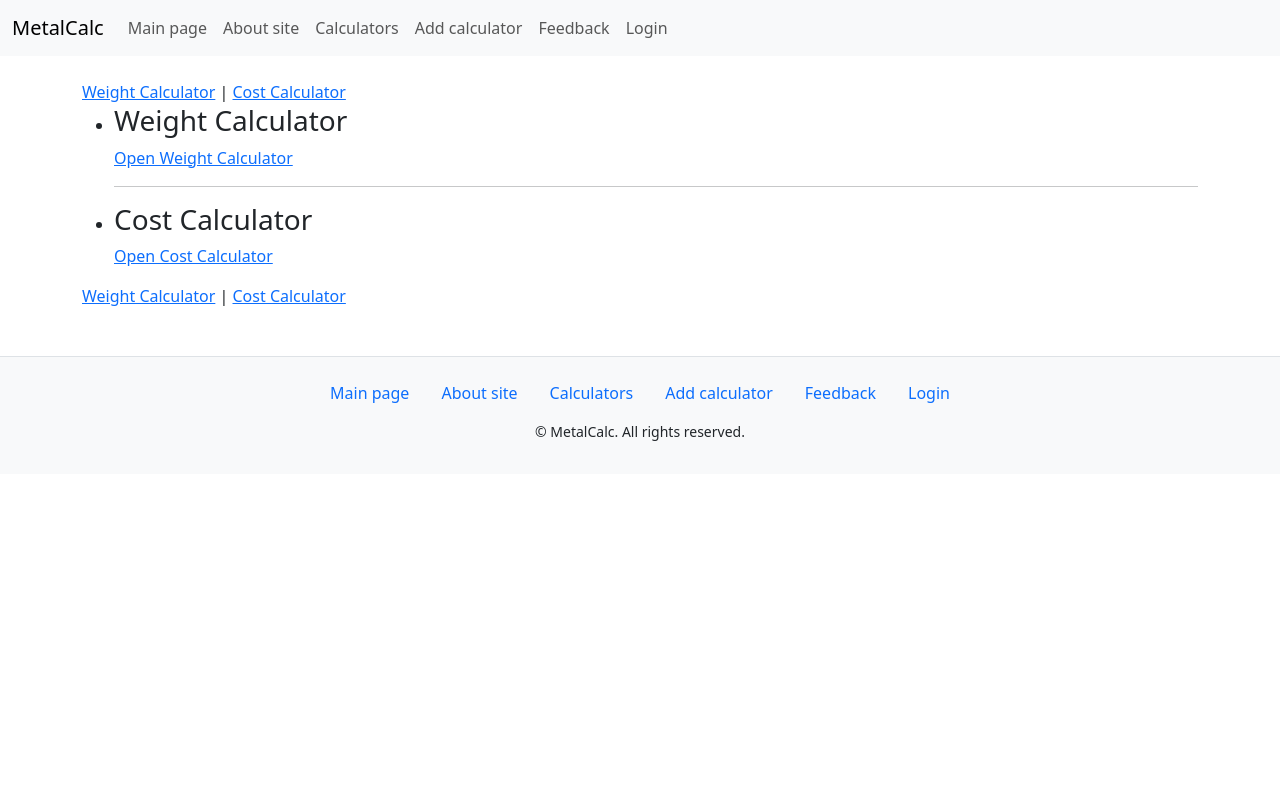
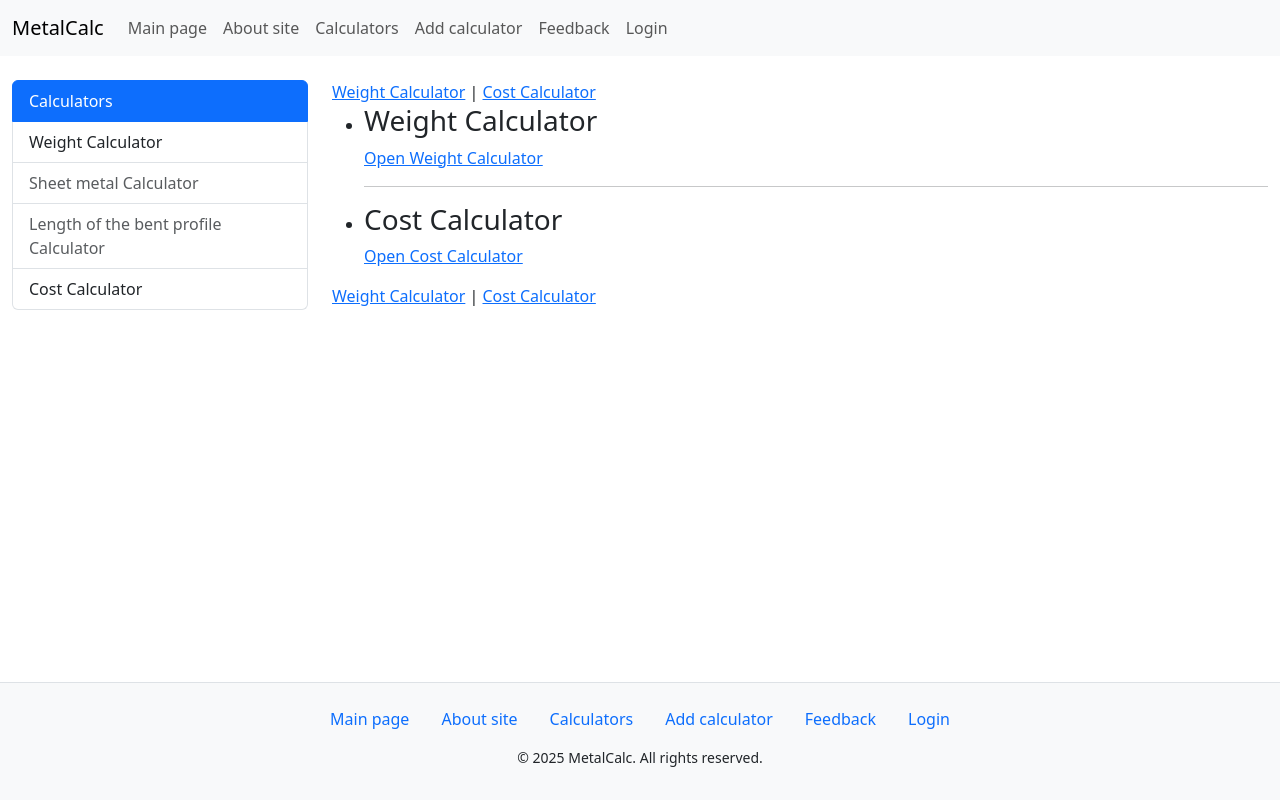
Before and after one commit to MikeJames37/calculator-django, a Django app: page / in a window 1280 px wide. Run offline with Django 4.2, Linux system fonts and the light colour scheme.

Commit message:
feat(base template): add side-bar

```diff
--- /dev/null
+++ b/calculator/calc/templates/calc/list_calculators.html
@@ -0,0 +1,11 @@
+{% for calc in calcs %}
+    {% if calc.published == False %}
+        <a href="{% url 'calc' calc.slug %}" class="list-group-item list-group-item-action disabled text-muted" tabindex="-1" aria-disabled="true">{{ calc.title }}</a>
+    {% else %}
+        {% if calc.slug == calc_selected %}
+            <a href="{% url 'calc' calc.slug %}" class="list-group-item list-group-item-action active">{{ calc.title }}</a>
+        {% else %}
+            <a href="{% url 'calc' calc.slug %}" class="list-group-item list-group-item-action">{{ calc.title }}</a>
+        {% endif %}
+    {% endif %}
+{% endfor %}
--- /dev/null
+++ b/calculator/calc/templatetags/calc_tags.py
@@ -0,0 +1,13 @@
+from django import template
+import calc.views as views
+
+register = template.Library()
+
+@register.simple_tag()
+def get_calculators():
+    return views.CALCS
+
+@register.inclusion_tag('calc/list_calculators.html')
+def show_calculators(calc_selected=None):
+    calc = views.CALCS
+    return {'calcs': calc, 'calc_selected': calc_selected}
--- a/calculator/calc/views.py
+++ b/calculator/calc/views.py
@@ -4,7 +4,7 @@ from django.template.defaultfilters import title
 from datetime import datetime
 
 
-menu = [
+MENU = [
         {'title': 'Home page', 'url_name': 'index'},
         {'title': 'About site', 'url_name': 'about'},
         {'title': 'Calculators', 'url_name': 'calculators'},
@@ -13,18 +13,20 @@ menu = [
         {'title': 'Login', 'url_name': 'login'},
         ]
 
-calcs = [
+CALCS = [
     {'title': 'Weight Calculator', 'slug': 'weight', 'published': True},
     {'title': 'Sheet metal Calculator', 'slug': 'sheet-metal', 'published': False},
     {'title': 'Length of the bent profile Calculator', 'slug': 'length-bent-profile', 'published': False},
     {'title': 'Cost Calculator', 'slug': 'cost', 'published': True},
 ]
-data = {'title': 'Main Page',
-        'menu': menu,
-        'calcs': calcs,}
+DATA = {'title': 'Main Page',
+        'menu': MENU,
+        'calcs': CALCS,
+        'year': datetime.now().year,
+        'calc_selected': None,}
 
 def index(request):
-    return render(request, 'calc/index.html', context=data)
+    return render(request, 'calc/index.html', context=DATA)
 
 def calcs(request, calc_slug: str):
     return HttpResponse(f'Calculators {calc_slug} page')
@@ -33,7 +35,7 @@ def page_not_found(request: HttpRequest, exception: Http404):
     return HttpResponseNotFound(f'Page not found: {exception}')
 
 def about(request):
-    return render(request, 'calc/about.html', context={'title': 'About site', 'menu': menu})
+    return render(request, 'calc/about.html', context={'title': 'About site', 'menu': MENU})
 
 def calculators(request):
     return HttpResponse(f'Calculators page')
@@ -46,3 +48,11 @@ def feedback(request):
 
 def login(request):
     return HttpResponse(f'Login')
+
+def show_calculators(request, calc_slug):
+    DATA = {'title': 'Main Page',
+            'menu': MENU,
+            'calcs': CALCS,
+            'year': datetime.now().year,
+            'calc_selected': calc_slug, }
+    return render(request, 'calc/calculators.html', context=DATA)
--- a/calculator/calculator/templates/base.html
+++ b/calculator/calculator/templates/base.html
@@ -1,4 +1,5 @@
 {% load static %}
+{% load calc_tags %}
 
 <!DOCTYPE html>
 <html lang="en">
@@ -43,9 +44,34 @@
             </div>
         </nav>
 
-        <div class="container mt-4">
-            {% block content %}
-            {% endblock %}
+        <div class="container-fluid mt-4 content">
+            <div class="row">
+                <!-- Боковое меню -->
+                <aside class="col-md-3 mb-4">
+                    <div class="list-group">
+<!--                         {% get_calculators as calculators %}-->
+                        {% if calc_selected is None%}
+                            <a href="{% url 'calculators' %}" class="list-group-item list-group-item-action active" aria-current="true">
+                                Calculators
+                            </a>
+                        {% else %}
+                            <a href="{% url 'calculators' %}" class="list-group-item list-group-item-action" aria-current="true">
+                                Calculators
+                            </a>
+                        {% endif %}
+                        {% show_calculators calc_selected%}
+<!--                        {% for calc in calculators %}-->
+<!--                            <a href="{% url 'calc' calc.slug %}" class="list-group-item list-group-item-action">{{ calc.title }}</a>-->
+<!--                        {% endfor %}-->
+                    </div>
+                </aside>
+
+                <!-- Основной контент -->
+                <main class="col-md-9">
+                    {% block content %}
+                    {% endblock %}
+                </main>
+            </div>
         </div>
 
         <footer class="bg-light text-center text-lg-start mt-5 py-3 border-top">
@@ -72,7 +98,7 @@
                                 <a class="nav-link" href="{% url 'login' %}">Login</a>
                             </li>
                         </ul>
-                        <p class="text-center small mt-2">&copy; MetalCalc. All rights reserved.</p>
+                        <p class="text-center small mt-2">&copy; {{ year }} MetalCalc. All rights reserved.</p>
                     </div>
                 </div>
             </div>
```
Also changed, not shown: calculator/calc/templatetags/__init__.py (added).
